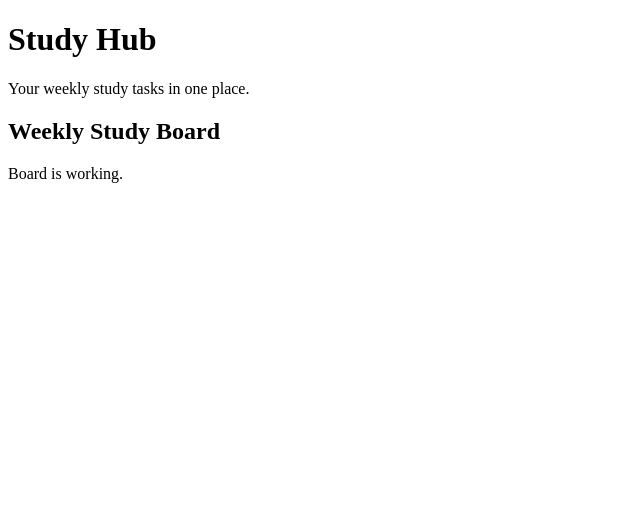
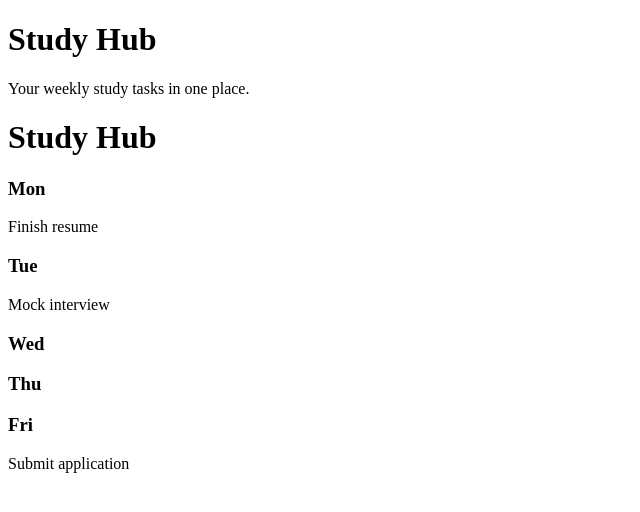
Before and after one commit to green-Lua-Redu/team-green-hackathon, a React (Vite) app in the folder team-green/: page / in a window 1280 px wide. Shown: the top 512 px of the page, without its empty margins (0-640 px from the left). Built offline with nearby package versions, Linux system fonts and the light colour scheme.

Commit message:
first version of StudyHub board showing placeholder tasks by day

```diff
--- a/team-green/src/App.jsx
+++ b/team-green/src/App.jsx
@@ -1,4 +1,4 @@
-import StudyHub from "./pages/StudyHub"
+import StudyHub from "./components/StudyHub"
 
 function App() {
   return (
--- a/team-green/src/components/Board.jsx
+++ b/team-green/src/components/Board.jsx
@@ -1,9 +1,23 @@
-function Board() {
+export default function Board({ tasks }) {
+  const days = ["Mon", "Tue", "Wed", "Thu", "Fri"];
+
   return (
-    <div>
-      <p>Board is working.</p>
+    <div className="board">
+      <div className="board-grid">
+        {days.map(day => (
+          <div key={day} className="day-column">
+            <h3>{day}</h3>
+
+            {tasks
+              .filter(task => task.day === day)
+              .map(task => (
+                <div key={task.id} className="task-card">
+                  {task.title}
+                </div>
+              ))}
+          </div>
+        ))}
+      </div>
     </div>
-  )
+  );
 }
-
-export default Board
--- /dev/null
+++ b/team-green/src/components/StudyHub.jsx
@@ -0,0 +1,24 @@
+import { useState } from "react";
+import Board from "./Board";
+
+// Initial tasks are placeholders for UI development
+const initialTasks = [
+  { id: 1, day: "Mon", title: "Finish resume" },
+  { id: 2, day: "Tue", title: "Mock interview" },
+  { id: 3, day: "Fri", title: "Submit application" },
+];
+
+export default function StudyHub() {
+  const [tasks, setTasks] = useState(initialTasks);
+
+  return (
+    <div className="study-hub">
+      <h1>Study Hub</h1>
+
+      <Board
+        tasks={tasks}
+        setTasks={setTasks}
+      />
+    </div>
+  );
+}
--- a/team-green/src/pages/StudyHub.jsx
+++ /dev/null
@@ -1,11 +0,0 @@
-import Board from "../components/Board"
-function StudyHub() {
-  return (
-    <div>
-      <h2>Weekly Study Board</h2>
-      <Board />
-    </div>
-  )
-}
-
-export default StudyHub
```
